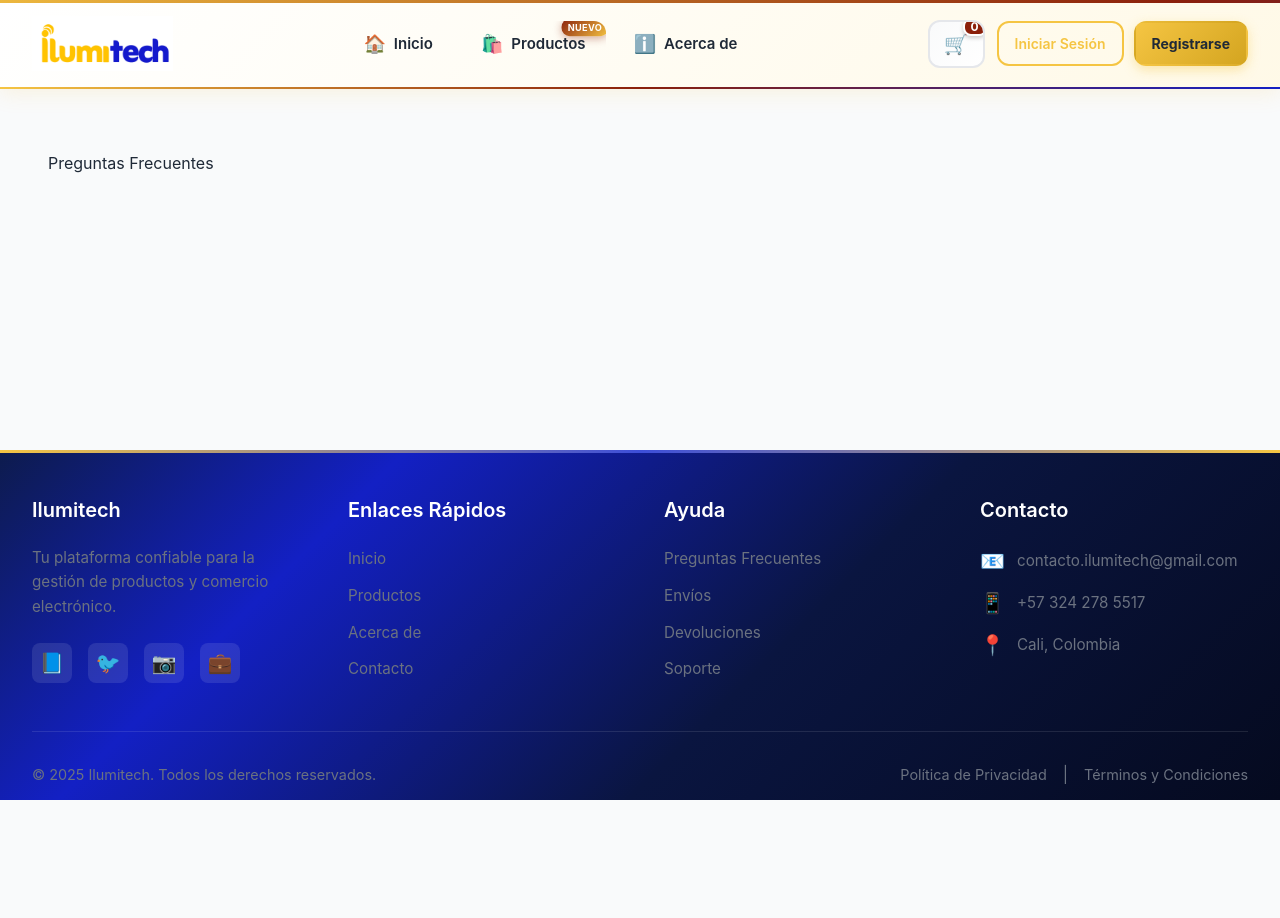
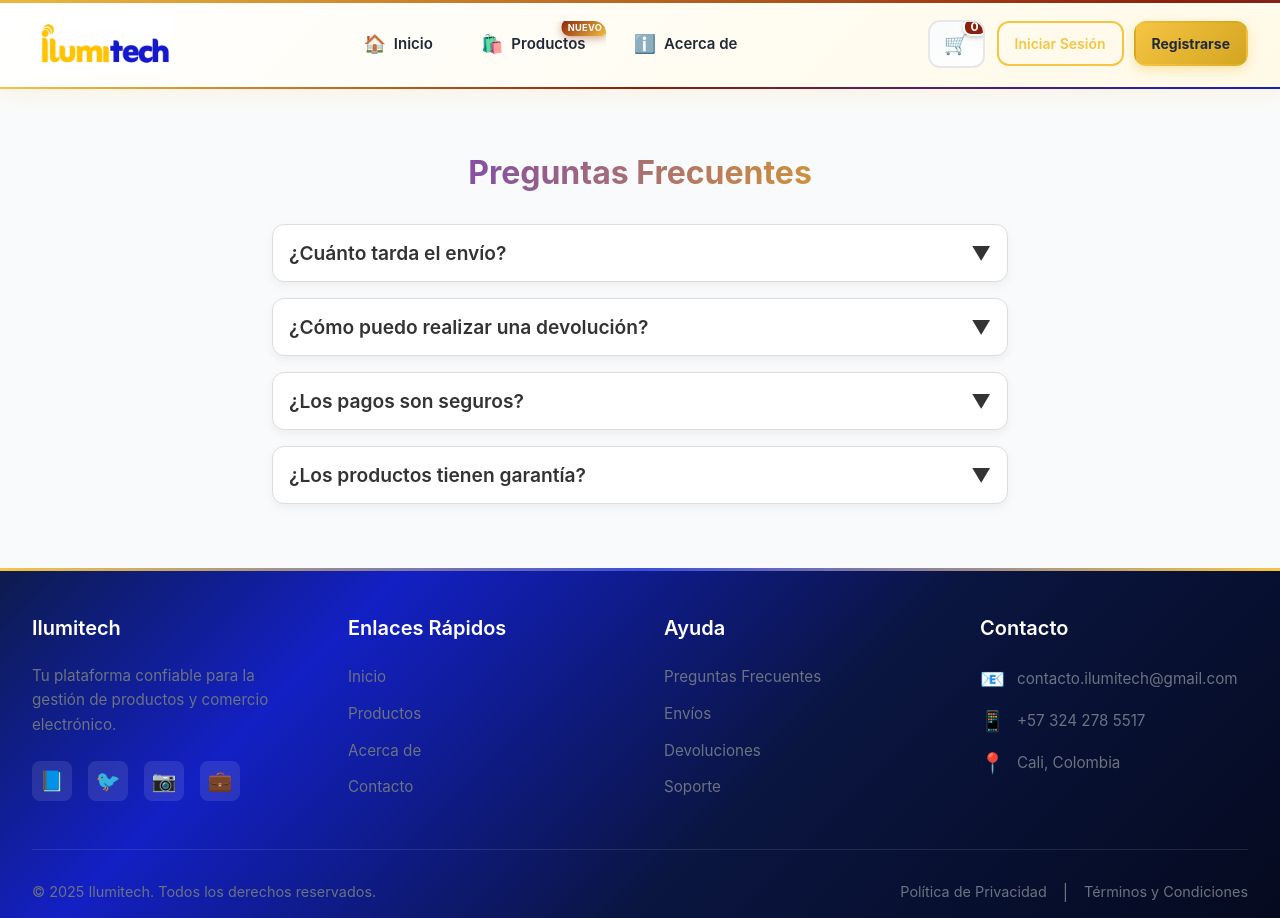
Before and after one commit to EstefaniaParra3421/LuminaDev, a React (Create React App) app in the folder FrontLuminaDev/: page /faq in a window 1280 px wide. Before the commit the page ends 800 px from the top, so only its background shows below. Built offline with nearby package versions, Linux system fonts and the light colour scheme; no server answers.

Commit message:
add page FAQ

```diff
--- a/FrontLuminaDev/src/pages/FAQ/FAQ.css
+++ b/FrontLuminaDev/src/pages/FAQ/FAQ.css
@@ -1,3 +1,63 @@
 .faq {
   padding: 2rem;
+  max-width: 800px;
+  margin: 0 auto;
 }
+
+.faq-title {
+  text-align: center;
+  font-size: 2rem;
+  margin-bottom: 2rem;
+  background: linear-gradient(90deg, #5b2be0, #f7b500);
+  -webkit-background-clip: text;
+  color: transparent;
+  font-weight: bold;
+}
+
+.faq-list {
+  display: flex;
+  flex-direction: column;
+  gap: 1rem;
+}
+
+.faq-item {
+  border: 1px solid #ddd;
+  border-radius: 12px;
+  padding: 1rem;
+  background: #fff;
+  box-shadow: 0 4px 10px rgba(0,0,0,0.05);
+  transition: 0.3s ease;
+}
+
+.faq-item:hover {
+  box-shadow: 0 6px 18px rgba(0,0,0,0.1);
+}
+
+.faq-question {
+  width: 100%;
+  text-align: left;
+  background: none;
+  border: none;
+  font-size: 1.2rem;
+  cursor: pointer;
+  font-weight: 600;
+  color: #333;
+  display: flex;
+  justify-content: space-between;
+  align-items: center;
+}
+
+.faq-answer {
+  margin-top: 0.7rem;
+  color: #666;
+  line-height: 1.5;
+  font-size: 1rem;
+}
+
+.arrow {
+  transition: transform 0.3s ease;
+}
+
+.arrow.open {
+  transform: rotate(180deg);
+}
--- a/FrontLuminaDev/src/pages/FAQ/FAQ.jsx
+++ b/FrontLuminaDev/src/pages/FAQ/FAQ.jsx
@@ -1,10 +1,55 @@
-import React from 'react';
+import React, { useState } from 'react';
 import './FAQ.css';
 
+const questions = [
+  {
+    question: "¿Cuánto tarda el envío?",
+    answer: "Los pedidos llegan entre 3 y 5 días hábiles, dependiendo de tu ciudad."
+  },
+  {
+    question: "¿Cómo puedo realizar una devolución?",
+    answer: "Puedes solicitar una devolución dentro de los primeros 7 días tras recibir tu pedido."
+  },
+  {
+    question: "¿Los pagos son seguros?",
+    answer: "Sí, utilizamos plataformas certificadas que protegen tus datos y transacciones."
+  },
+  {
+    question: "¿Los productos tienen garantía?",
+    answer: "Todos los productos cuentan con garantía por defectos de fábrica."
+  }
+];
+
 const Faq = () => {
+  const [activeIndex, setActiveIndex] = useState(null);
+
+  const toggleQuestion = (index) => {
+    setActiveIndex(activeIndex === index ? null : index);
+  };
+
   return (
     <div className="faq">
-      <div>Preguntas Frecuentes</div>
+      <h2 className="faq-title">Preguntas Frecuentes</h2>
+
+      <div className="faq-list">
+        {questions.map((item, index) => (
+          <div key={index} className="faq-item">
+            <button
+              className="faq-question"
+              onClick={() => toggleQuestion(index)}
+            >
+              {item.question}
+              <span className={`arrow ${activeIndex === index ? "open" : ""}`}>
+                ▼
+              </span>
+            </button>
+
+            {activeIndex === index && (
+              <p className="faq-answer">{item.answer}</p>
+            )}
+          </div>
+        ))}
+      </div>
     </div>
   );
 };
```
Also changed, not shown: 1 other file (tests, documents, lock files or other folders).
